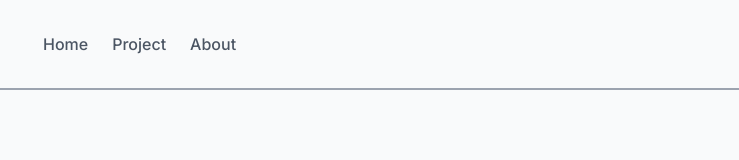
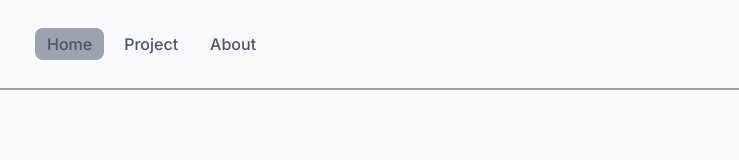
Before and after one commit to AndriP8/andripurnomo.com, a Next.js app: page / in a window 1280 px wide. Shown: the top 160 px of the page, without its empty margins (33-772 px from the left). Built offline with nearby package versions, Linux system fonts and the light colour scheme.

Commit message:
update navbar active

```diff
--- a/components/layout/Header.tsx
+++ b/components/layout/Header.tsx
@@ -1,25 +1,26 @@
-import Link from "next/link";
+import React from "react";
+import HeaderItem from "./HeaderItem";
 
 const Header = () => {
+  const [page, setPage] = React.useState("");
+
+  React.useEffect(() => {
+    setPage(window.location.pathname);
+  }, []);
+
   return (
     <div className="w-full width-container py-4 fixed bg-gray-50 z-[2] border-b-2 border-gray-400">
       <nav className="flex items-center justify-between space-x-1">
         <ul className="flex items-center max-w-full mr-3">
-          <li className="py-1 px-1 sm:px-3 rounded-lg text-gray-600 hover:bg-gray-200">
-            <Link href="/">
-              <a>Home</a>
-            </Link>
-          </li>
-          <li className="py-1 px-1 sm:px-3 rounded-lg text-gray-600 hover:bg-gray-200">
-            <Link href="/project">
-              <a>Project</a>
-            </Link>
-          </li>
-          <li className="py-1 px-1 sm:px-3 rounded-lg text-gray-600 hover:bg-gray-200">
-            <Link href="/about">
-              <a>About</a>
-            </Link>
-          </li>
+          <HeaderItem href="/" active={page === "/"}>
+            Home
+          </HeaderItem>
+          <HeaderItem href="/project" active={page === "/project"}>
+            Project
+          </HeaderItem>
+          <HeaderItem href="/about" active={page === "/about"}>
+            About
+          </HeaderItem>
         </ul>
         <div className="w-14 h-14 mx-autos" />
       </nav>
--- /dev/null
+++ b/components/layout/HeaderItem.tsx
@@ -0,0 +1,26 @@
+import React from "react";
+import Link from "next/link";
+import cx from "classnames";
+
+interface HeaderItemProps {
+  children: React.ReactNode;
+  href: string;
+  active?: boolean;
+}
+
+const HeaderItem = ({ children, href, active }: HeaderItemProps) => {
+  const navItem = cx({
+    "py-1 px-1 sm:px-3 mx-1 rounded-lg text-gray-600 hover:bg-gray-200": true,
+    "bg-gray-400 hover:bg-gray-400": active,
+  });
+
+  return (
+    <li className={navItem}>
+      <Link href={href}>
+        <a>{children}</a>
+      </Link>
+    </li>
+  );
+};
+
+export default HeaderItem;
--- a/package.json
+++ b/package.json
@@ -8,6 +8,7 @@
     "lint": "next lint"
   },
   "dependencies": {
+    "classnames": "^2.3.1",
     "next": "12.0.7",
     "react": "17.0.2",
     "react-dom": "17.0.2",
```
Also changed, not shown: 1 other file (tests, documents, lock files or other folders).
